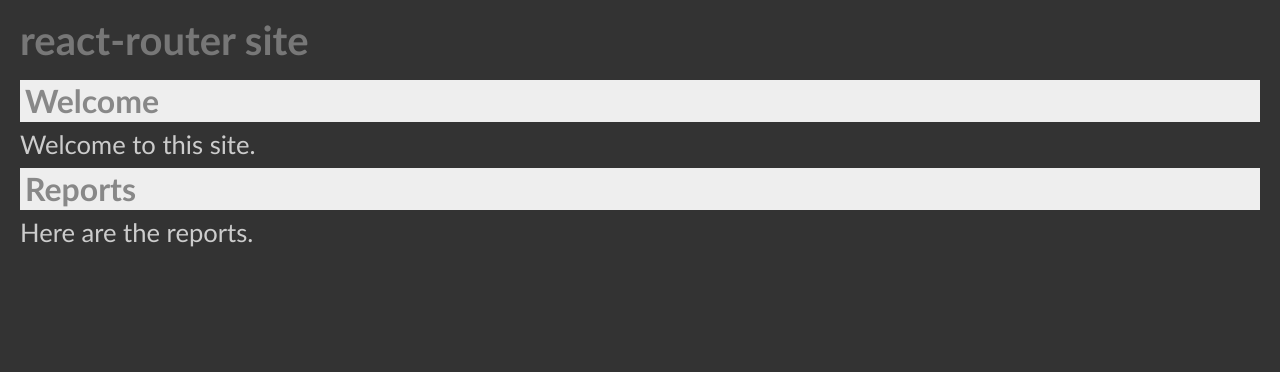
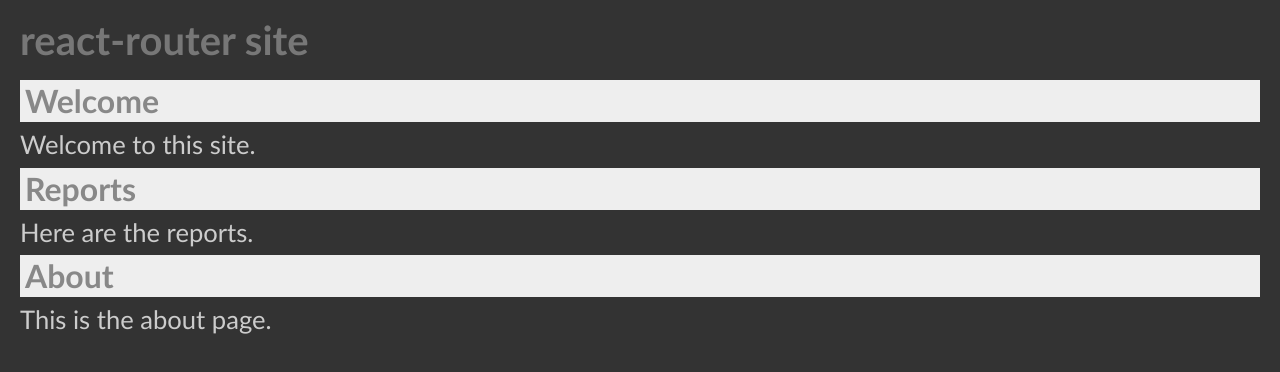
Before and after one commit to edwardtanguay/react-router-app-menu, a React (Create React App) app: page / in a window 1280 px wide. Shown: the top 372 px of the page. Built offline with nearby package versions, Linux system fonts and the light colour scheme.

Commit message:
three pages in

```diff
--- a/src/App.js
+++ b/src/App.js
@@ -1,6 +1,7 @@
 import './App.scss';
 import { PageWelcome } from './pages/PageWelcome';
 import { PageReports } from './pages/PageReports';
+import { PageAbout } from './pages/PageAbout';
 
 function App() {
 	return (
@@ -8,6 +9,7 @@
 			<h1>react-router site</h1>
 			<PageWelcome />
 			<PageReports />
+			<PageAbout />
 		</div>
 	);
 }
--- /dev/null
+++ b/src/pages/PageAbout.js
@@ -0,0 +1,8 @@
+export const PageAbout = () => {
+	return (
+		<>
+			<h2>About</h2>
+			<p>This is the about page.</p>
+		</>
+	)
+}
```
Also changed, not shown: dev/notes.txt.
